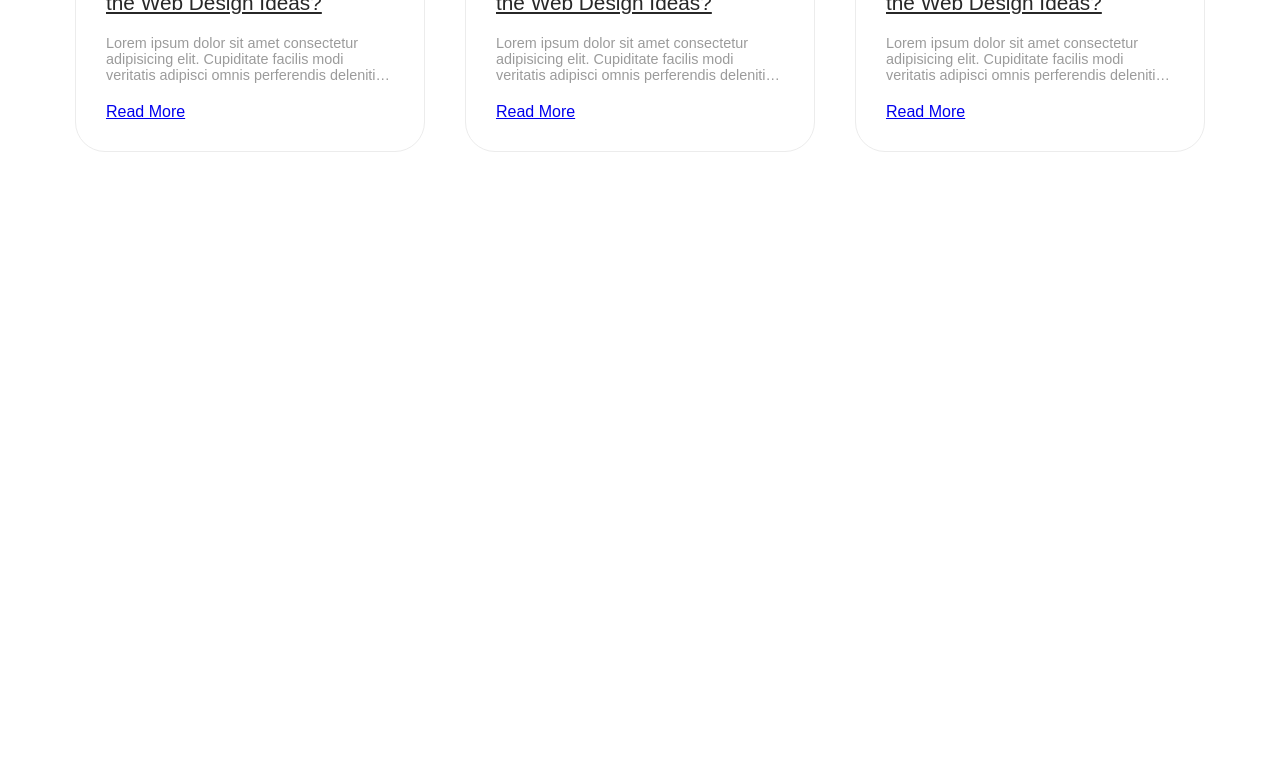
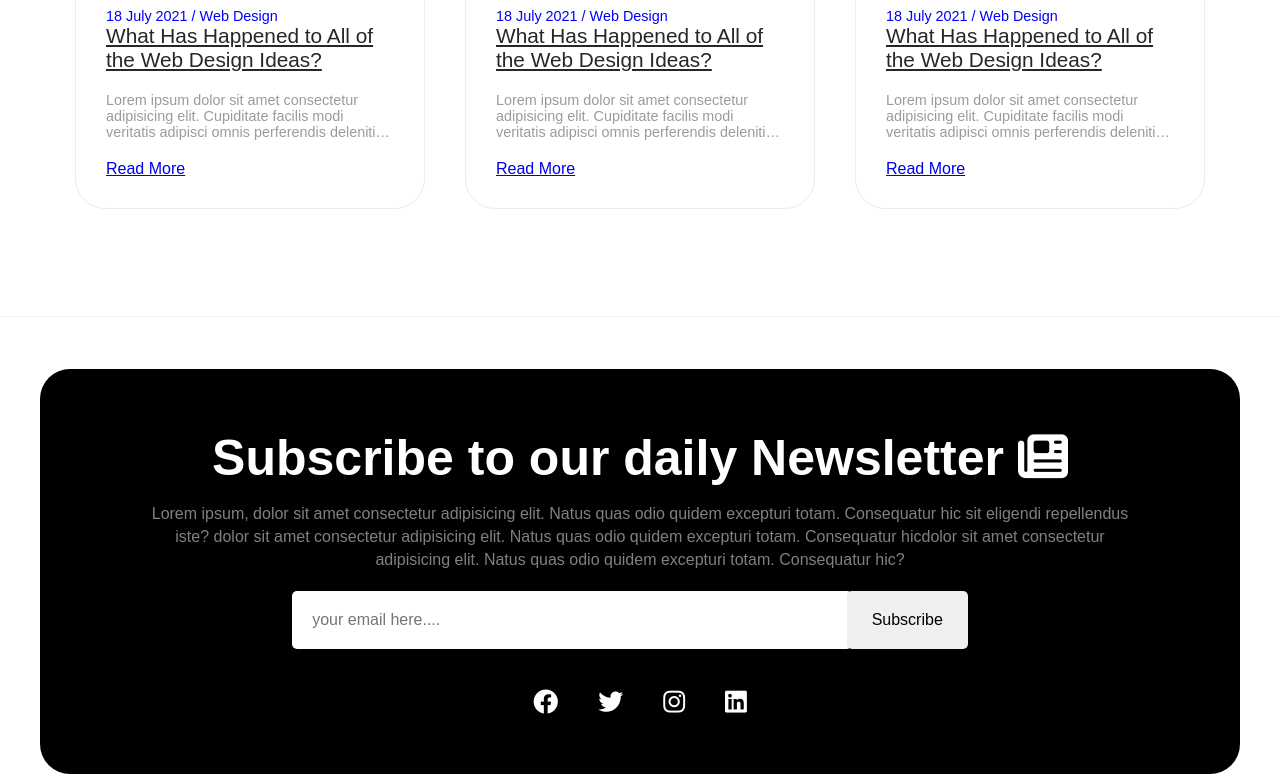
Before and after one commit to Uti-Favour/Forex-Web-App, a plain HTML site: page index.html in a window 1280 px wide. Shown: the part 6515-7289 px from the top of the page. Before the commit the page ends 6687 px from the top, so only its background shows below. Drawn offline with nearby package versions, Linux system fonts and the light colour scheme; a script that the page names is missing.

Commit message:
NewsLetter Page

```diff
--- a/index.html
+++ b/index.html
@@ -587,6 +587,27 @@
 
   </div>
 
+
+
+
+  <!-- ==========================newsletter========================= -->
+  <div class="contents">
+    <h1>Subscribe to our daily Newsletter   <i class="fas fa-newspaper"></i>
+    </h1>
+    <p class="newsletter-info">Lorem ipsum, dolor sit amet consectetur adipisicing elit. Natus quas odio quidem excepturi totam. Consequatur hic sit eligendi repellendus iste? dolor sit amet consectetur adipisicing elit. Natus quas odio quidem excepturi totam. Consequatur hicdolor sit amet consectetur adipisicing elit. Natus quas odio quidem excepturi totam. Consequatur hic?</p>
+    <div class="newsletter-section">
+        <input type="text" class="form" placeholder="your email here....">
+        <input type="button" value="Subscribe" class="form-btn">
+    </div>
+    <div class="social-icons">
+        <!-- Add your social media icons here (e.g., Font Awesome icons, SVG icons, etc.) -->
+        <!-- Example: -->
+        <i class="fab fa-facebook"></i>
+        <i class="fab fa-twitter"></i>
+        <i class="fab fa-instagram"></i>
+        <i class="fab fa-linkedin"></i>
+    </div>
+</div>
 </section>
 </body>
 </html>
--- a/style.css
+++ b/style.css
@@ -630,7 +630,7 @@ input[type="radio"]{
     border-bottom: 1px solid rgba(0, 0, 0, 0.05);
     width: 100%;
     height: 100vh;
-    margin-top: 30%;
+    margin-top: 55%;
   }
   .blog-heading{
     display: flex;
@@ -744,3 +744,76 @@ input[type="radio"]{
         padding:20px;
     }
   }
+  /* ============================newslettter======================== */
+  .contents {
+    text-align: center;
+    padding: 60px 40px;
+    background-color: black;
+    width: 100%;
+    height: 100vh;
+    margin-top: 10%;
+    border-radius: 30px;
+
+  }
+
+.contents h1 {
+  font-size: 50px;
+  font-weight: 800;
+  color: white;
+}
+
+.contents p {
+  color: gray;
+  margin-top: 15px;
+  line-height: 23px;
+}
+.newsletter-info {
+  max-width: 1000px; /* Set the desired maximum width */
+  margin: 20px auto; /* Center the paragraph horizontally */
+}
+
+.form {
+  padding: 20px 20px;
+  border: none;
+  border-radius: 5px;
+  font-size: 16px;
+  width: 50%;
+}
+
+.form-btn {
+  color: black;
+  cursor: pointer;
+  transition: background-color 0.3s ease;
+  padding: 20px 25px;
+  font-size: 16px;
+  border-radius: 5px;
+  font-family: sans-serif;
+  font-weight: 500;
+  position: relative;
+  right: 20px;
+  border: none;
+}
+
+.form-btn:hover {
+  color: white;
+  background: gray;
+}
+
+.social-icons {
+  display: flex;
+  justify-content: center;
+  margin-top: 40px;
+  color: white;
+  display: flex;
+  gap: 40px;
+  font-size: 25px;
+}
+
+.newsletter-section {
+  flex-direction: row;
+  justify-content: center;
+}
+
+.form {
+  margin-right: 10px;
+}
```
